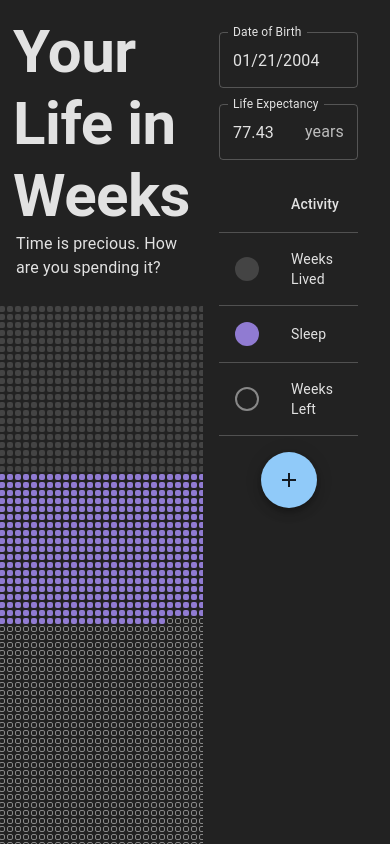
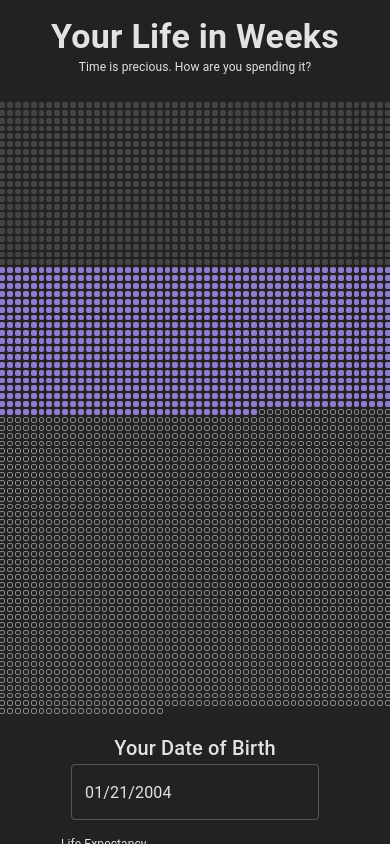
Before and after one commit to KevinPNguy01/Where-did-the-Weeks-Go, a React (Vite) app: page / in a window 390 px wide. Shown: the top 844 px of the page. Built offline with nearby package versions, Linux system fonts and the light colour scheme.

Commit message:
Improved UI for mobile devices

```diff
--- a/src/App.tsx
+++ b/src/App.tsx
@@ -34,10 +34,10 @@ function App() {
         <LocalizationProvider dateAdapter={AdapterDayjs}>
             <ThemeProvider theme={theme}>
                 <UserContext.Provider value={{birthDate, setBirthDate, lifeExpectancy, setLifeExpectancy, activities, setActivities}}>
-                    <div className='grid grid-cols-2 p-4 gap-4'>
+                    <div className='sm:grid grid-cols-2 p-4 gap-4'>
                         <Box className="flex flex-col items-center">
-                            <Typography variant="h2" fontWeight="bold">Your Life in Weeks</Typography>
-                            <Typography>Time is precious. How are you spending it?</Typography>
+                            <Typography textAlign="center" variant="h4" fontWeight="bold">Your Life in Weeks</Typography>
+                            <Typography textAlign="center" fontSize={12}>Time is precious. How are you spending it?</Typography>
                             <br/>
                             <Calendar activities={activities}/>
                         </Box>
--- a/src/components/Calendar.tsx
+++ b/src/components/Calendar.tsx
@@ -63,7 +63,7 @@ function Week({index, events}: {index: number, events: [number, string][]}) {
             style={{
                 backgroundColor: color
             }}
-            className={`p-0.5 border ${color === "" ? "border-[#888]" : "border-white/0"} rounded-sm`}
+            className={`sm:p-[0.15vw] p-[0.5vw] border ${color === "" ? "border-[#888]" : "border-white/0"} rounded-sm`}
         />
     )
 }
--- a/src/components/UserInfoForm.tsx
+++ b/src/components/UserInfoForm.tsx
@@ -7,6 +7,8 @@ import { UserContext } from "../contexts/UserContext";
 import { Dayjs } from "dayjs";
 import { ActivityList } from "../features/activities/ActivityList";
 import { AddEventButton } from "../features/activities/AddEventButton";
+import Typography from "@mui/material/Typography/Typography";
+import Divider from "@mui/material/Divider/Divider";
 
 export function UserInfoForm() {
     const {birthDate, setBirthDate, lifeExpectancy, setLifeExpectancy} = useContext(UserContext);
@@ -22,11 +24,13 @@ export function UserInfoForm() {
 
     return (
         <Box
-            className="p-4 flex flex-col items-center gap-4"
+            className="p-4 flex flex-col items-center justify-center"
             component="form"
             sx={{backgroundColor:"background.paper"}}
         >
-            <DatePicker value={birthDate} onChange={birthDateChangeHandler} label="Date of Birth"/>
+            <Typography variant="h6">Your Date of Birth</Typography>
+            <DatePicker value={birthDate} onChange={birthDateChangeHandler}/>
+            <br/>
             <TextField
                 label="Life Expectancy"
                 type="number"
@@ -38,7 +42,9 @@ export function UserInfoForm() {
                         }
                 }}
             />
+            <br/>
             <ActivityList/>
+            <br/>
             <AddEventButton/>
         </Box>
     )
```
